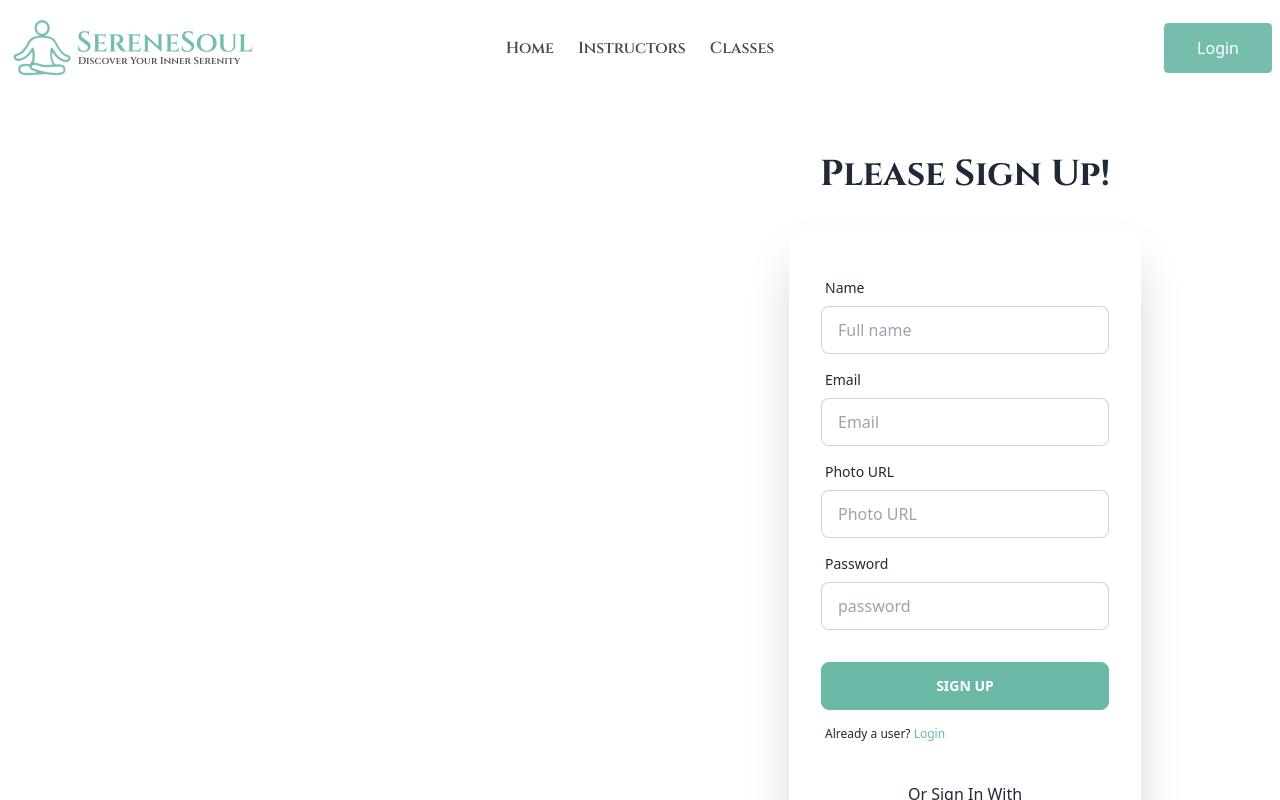
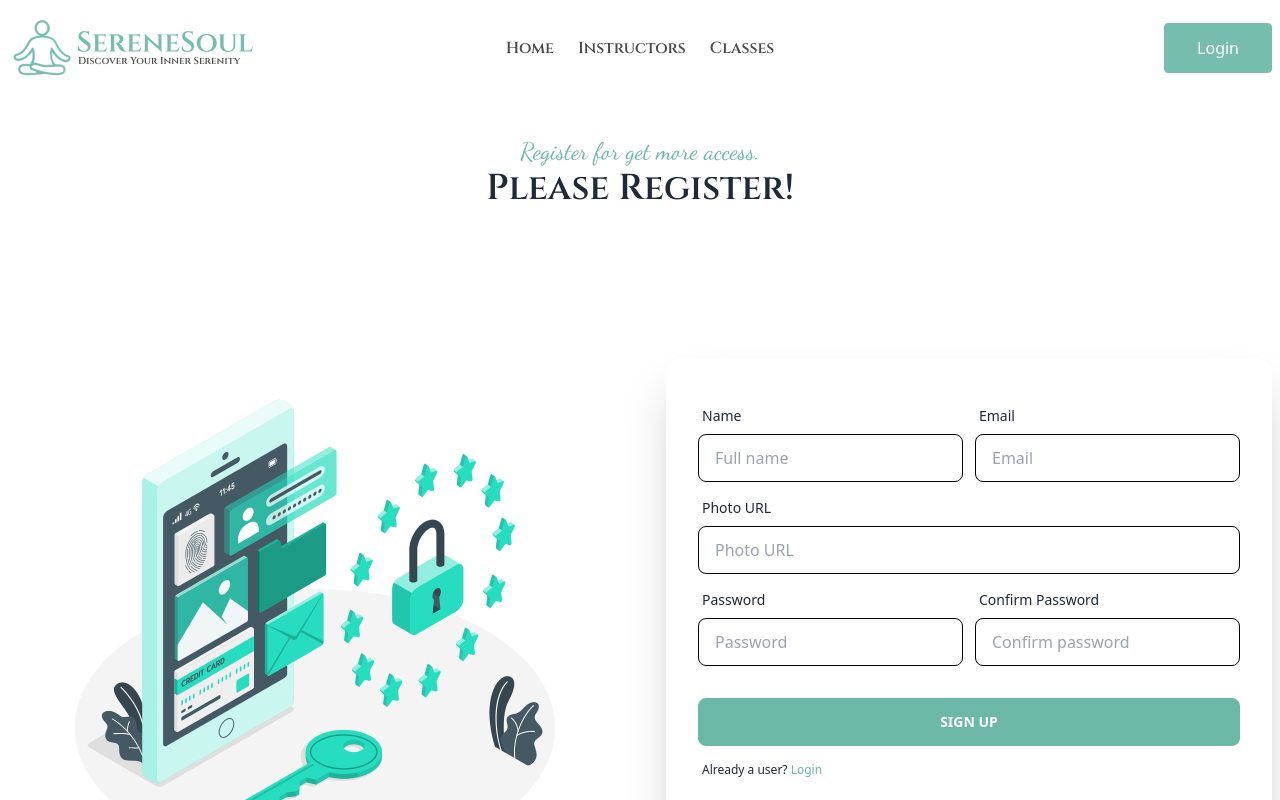
Before and after one commit to NurulHaque-Pro/Serene-Soul, a React (Vite) app: page /register in a window 1280 px wide. Shown: the top 800 px of the page. Built offline with nearby package versions, Linux system fonts and the light colour scheme; no server answers; grey boxes are pictures that could not be loaded.

Commit message:
Classes added in the home page

```diff
--- /dev/null
+++ b/src/AllPages/Home/Classes.jsx
@@ -0,0 +1,49 @@
+import React, { useEffect, useState } from 'react';
+import SectionTitle from '../../components/SectionTitle';
+import { Link } from 'react-router-dom';
+
+const Classes = () => {
+
+    const [classes, setClasses] = useState([])
+
+    useEffect(() => {
+        fetch('http://localhost:5000/classes')
+            .then(res => res.json())
+            .then(data => setClasses(data))
+    }, [])
+
+    return (
+        <div className='py-10 bg-[#77BEAE] bg-opacity-5'>
+            <div className='container mx-auto '>
+                <div className='text-center'>
+
+                    <SectionTitle title='Popular Classes' subTitle='Visit our most popular classes'></SectionTitle>
+                </div>
+                <div className='grid grid-cols-3 gap-5'>
+                    {
+                        classes.map(singleClass => (
+
+                            <div className="card w-96 bg-base-100 shadow-xl">
+                                <figure><img className='w-full h-56' src={singleClass.course_image} alt="Course" /></figure>
+                                <div className="card-body">
+                                    <h2 className="card-title">
+                                        {singleClass.course_name}
+                                    </h2>
+                                    <p>{singleClass.course_short_description}</p>
+                                    <div className="card-actions py-2">
+                                        <div className="badge badge-primary">Total Classes: {singleClass.total_classes}</div>
+                                        <div className="badge badge-outline">Duration: {singleClass.course_duration} Weeks</div>
+                                    </div>
+
+                                    <Link to='/' className='btn btn-primary '>Enroll Now</Link>
+                                </div>
+                            </div>
+                        ))
+                    }
+                </div>
+            </div>
+        </div>
+    );
+};
+
+export default Classes;
--- a/src/AllPages/Home/Home.jsx
+++ b/src/AllPages/Home/Home.jsx
@@ -1,12 +1,14 @@
 import React from 'react';
 import HeaderSlider from './HeaderSlider';
 import YogaTypes from './YogaTypes';
+import Classes from './Classes';
 
 const Home = () => {
     return (
         <div>
             <HeaderSlider></HeaderSlider>
             <YogaTypes></YogaTypes>
+            <Classes></Classes>
         </div>
     );
 };
--- a/src/AllPages/Registration/Registration.jsx
+++ b/src/AllPages/Registration/Registration.jsx
@@ -1,13 +1,17 @@
 import React, { useContext, useState } from 'react';
 import { useForm } from "react-hook-form"
+import loginImage from '../../assets/login.png'
 import { Link, useLocation, useNavigate } from 'react-router-dom';
 import { AuthContext } from '../../AuthProvider/AuthProvider';
 import Swal from 'sweetalert2'
+import SectionTitle from '../../components/SectionTitle';
 
 const Registration = () => {
 
     const [error, setError] = useState('');
-    const { signUpWithEmail, signInWithGoogle, updateUserProfile } = useContext(AuthContext)
+    const { signUpWithEmail, signInWithGoogle, updateUserProfile } = useContext(AuthContext);
+    const [confirmPassword, setConfirmPassword] = useState('');
+
 
     const navigate = useNavigate();
     const location = useLocation();
@@ -22,6 +26,10 @@ const Registration = () => {
     } = useForm()
 
     const onSubmit = (data) => {
+        if (data.password !== data.confirmPassword) {
+            setError('Passwords do not match');
+            return;
+        }
         // console.log(data)
         signUpWithEmail(data.email, data.password)
             .then(result => {
@@ -64,49 +72,52 @@ const Registration = () => {
     }
 
     return (
-        <div className='container mx-auto'>
+        <div className='container mx-auto md:py-28'>
+            <div className='text-center'>
+                <SectionTitle title='Please Register!' subTitle='Register for get more access.'></SectionTitle>
+            </div>
 
-            <div className='grid items-center md:grid-cols-2 md:gap-5 md:py-28 py-2 '>
+            <div className='grid items-center md:grid-cols-2 md:gap-5 '>
                 <div className='order-2 md:order-1'>
-                    {/* <Lottie className='w-[300px] md:w-[500px] mx-auto' animationData={yogaAnimation} loop={true} /> */}
+                    <img className='w-[300px] md:w-[500px] mx-auto' src={loginImage} alt="" />
                 </div>
                 <div className='order-1 md:order-2'>
                     <div className="hero min-h-screen">
-                        <div className="hero-content md:w-96 flex-col">
-                            <div className="text-center mb-5">
-                                <h1 className="text-4xl font-bold">Please Sign Up!</h1>
-                            </div>
-                            <div className="card flex-shrink-0 w-full max-w-sm shadow-2xl bg-base-100">
+                        <div className="hero-content flex-col">
+                            <div className="card flex-shrink-0 w-full shadow-2xl bg-base-100">
                                 <form onSubmit={handleSubmit(onSubmit)} className="card-body">
                                     <div className='text-center'>
                                         <small className='text-red-500'>{error}</small>
                                     </div>
+                                    <div className='md:flex md:gap-3'>
                                         <div className="form-control">
                                             <label className="label">
                                                 <span className="label-text">Name</span>
                                             </label>
-                                        <input className="input input-bordered" type='text' placeholder='Full name' {...register("name", { required: true })} />
+                                            <input className="input input-bordered border-black" type='text' placeholder='Full name' {...register("name", { required: true })} />
                                             {errors.name && <span className="text-red-500">Name is required</span>}
                                         </div>
                                         <div className="form-control">
                                             <label className="label">
                                                 <span className="label-text">Email</span>
                                             </label>
-                                        <input className="input input-bordered" placeholder='Email' type='email' {...register("email", { required: true })} />
+                                            <input className="input input-bordered border-black" placeholder='Email' type='email' {...register("email", { required: true })} />
                                             {errors.email && <span className="text-red-500">Email is required</span>}
+                                        </div>
                                     </div>
                                     <div className="form-control">
                                         <label className="label">
                                             <span className="label-text">Photo URL</span>
                                         </label>
-                                        <input className="input input-bordered" placeholder='Photo URL' type='text' {...register("photo", { required: true })} />
+                                        <input className="input input-bordered border-black" placeholder='Photo URL' type='text' {...register("photo", { required: true })} />
                                         {errors.photo && <span className="text-red-500">Photo Url is required</span>}
                                     </div>
+                                    <div className='md:flex md:gap-3'>
                                         <div className="form-control">
                                             <label className="label">
                                                 <span className="label-text">Password</span>
                                             </label>
-                                        <input className="input input-bordered" placeholder='password' type='password' {...register("password", { required: true, pattern: /^(?=.*[a-z])(?=.*[A-Z])(?=.*\d)[a-zA-Z\d]{6,}$/ })} />
+                                            <input className="input input-bordered border-black" placeholder='Password' type='password' {...register("password", { required: true, pattern: /^(?=.*[a-z])(?=.*[A-Z])(?=.*\d)[a-zA-Z\d]{6,}$/ })} />
                                             {errors.password && <span className="text-red-500">Password is required</span>}
                                             {errors.password && errors.password.type === "pattern" && (
                                                 <span className="text-red-500">
@@ -114,6 +125,19 @@ const Registration = () => {
                                                 </span>
                                             )}
 
+                                        </div>
+                                        <div className="form-control">
+                                            <label className="label">
+                                                <span className="label-text">Confirm Password</span>
+                                            </label>
+                                            <input className="input input-bordered border-black" placeholder='Confirm password' type='password'
+                                                {...register("confirmPassword", { required: true })}
+                                                onChange={(e) => setConfirmPassword(e.target.value)}
+                                            />
+                                            {errors.confirmPassword && <span className="text-red-500">Confirm Password is required</span>}
+
+
+                                        </div>
                                     </div>
                                     <div className="form-control mt-6">
                                         <button className="btn btn-primary">Sign Up</button>
```
Also changed, not shown: src/AllPages/Login/Login.jsx (+22 -11 lines), src/assets/login.png (added). Lines whose indentation alone changed are shown as unchanged.
